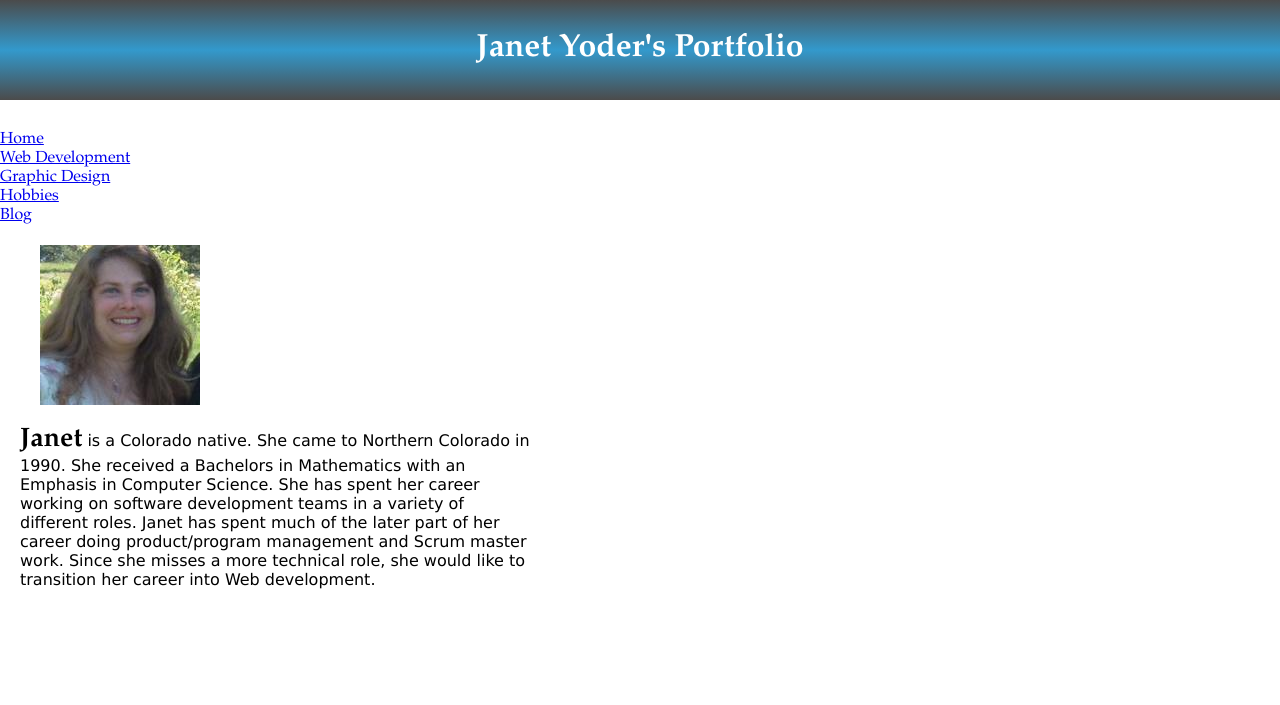
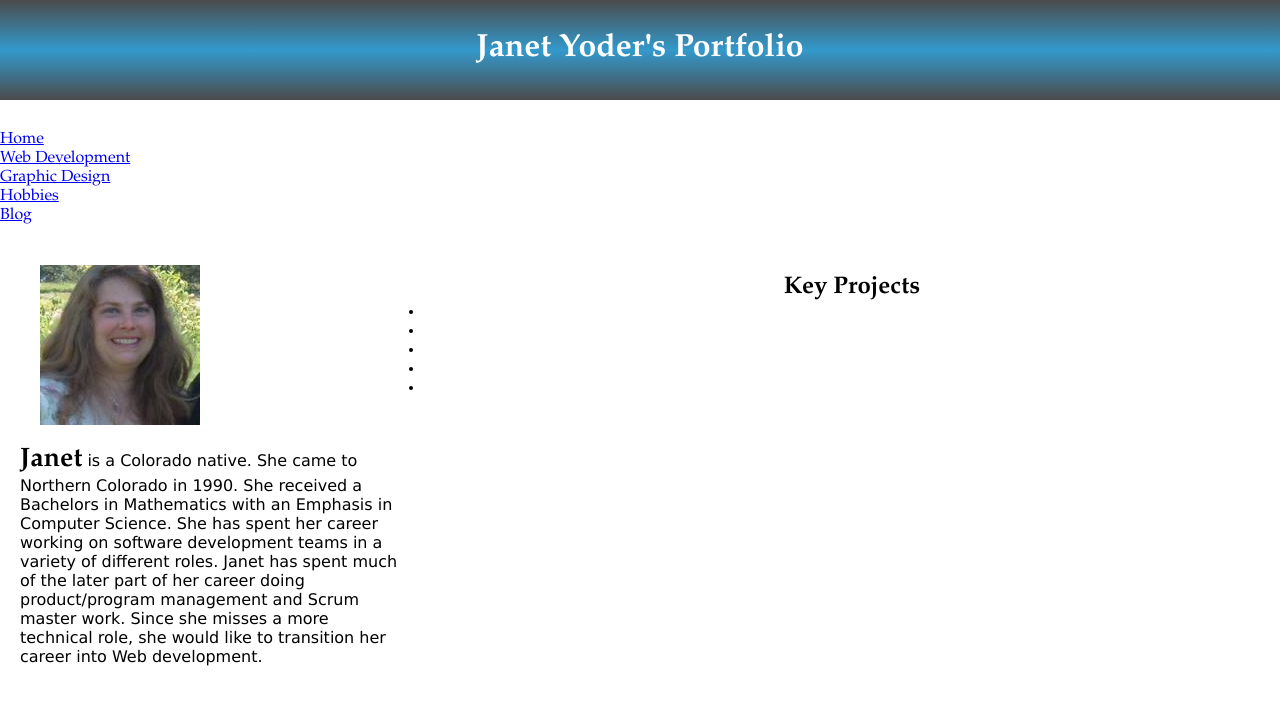
Before and after one commit to jcyoder/jcyoder.github.io, a Jekyll site: the page built from index.html, in a window 1280 px wide. Shown: the top 705 px of the page. Built offline with Jekyll 4.4.1, drawn with Linux system fonts in a browser that asks for light colours.

Commit message:
styling and added a new section for my projects

```diff
--- a/index.css
+++ b/index.css
@@ -25,21 +25,22 @@ header {
 	margin-bottom: 30px;
 }
 
-header h1 {
+h1 {
 	text-align: center;
 	padding-top: 30px;
 }
 
+/* intro section */
 .intro {
-	width:40%;
+	width:30%;
 	margin: 20px;
+	float: left;
+	display: inline;
 }
 
 /* image of janet */
 .intro .janet {
 	width: 160px;
-	clear: left:
-	float: left;
 	display: block;
 	height: auto;
 	margin: 20px;
@@ -56,6 +57,16 @@ p {
 	font-family: Verdana, Geneva, sans-serif;
 }
 
-.indentp {
-	margin-left: 30px;
+.projects {
+	display: inline;
+	width: 20%;
+	margin: 10px;
+	float right;
+	height: auto;
+
 }
+
+.projects ul {
+
+
+}
--- a/index.html
+++ b/index.html
@@ -23,12 +23,21 @@ title: home
 		<section class="intro">
 		<img class="janet" src="JanetYoder.jpg" alt="Photo of Janet"/>
 		<p><span class="bio">Janet</span> is a Colorado native.  She came to Northern Colorado in 1990.
-
 			She received a Bachelors in Mathematics with an Emphasis in Computer Science.  She has spent her career working on software development teams in a
 			variety of different roles. Janet has spent much of the later part of her career doing product/program management and Scrum master work. Since she misses a more technical role,
 			she would like to transition her career into Web development.
 		</p>
 		</section>
+		<section class="projects">
+			<h1>Key Projects</h1>
+			<ul>
+				<li></li>
+				<li></li>
+				<li></li>
+				<li></li>
+				<li></li>
+			</ul>
+		</section>
 
 
     </body>
```
